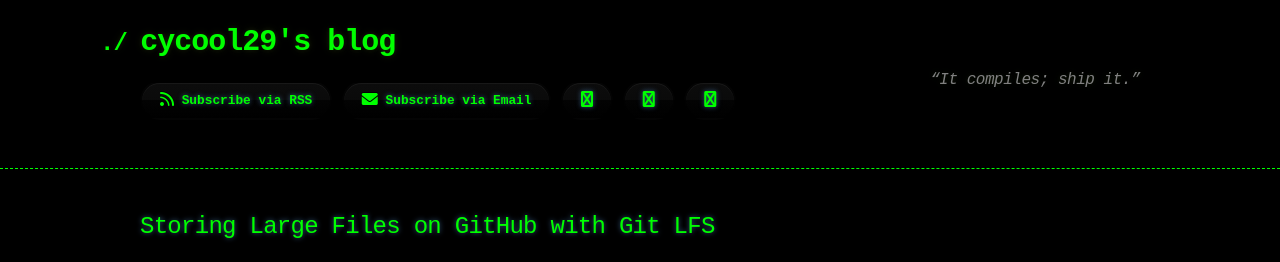
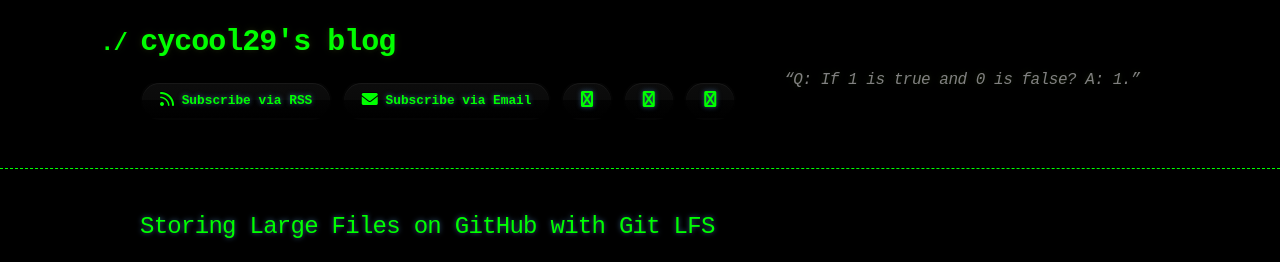
Before and after one commit to cycool29/cycool29.github.io, a Jekyll site: the page built from index.md, in a window 1280 px wide and 900 px high. Shown: the top 262 px of the window. Built offline with Jekyll 4.4.1, drawn with Linux system fonts in a browser that asks for light colours; a style sheet for code colours, icons or effects is not loaded.

Commit message:
Update quotes

```diff
--- a/_config.yml
+++ b/_config.yml
@@ -1,5 +1,5 @@
 title: cycool29's blog
-description: "“It compiles; ship it.” "
+description: "“Q: If 1 is true and 0 is false? A: 1.” "
 bio: A high school student. Intermediate in Python, Git, Bash. Learning JavaScript. He/Him. "
 author: cycool29
 url: https://cycool29.github.io
```
